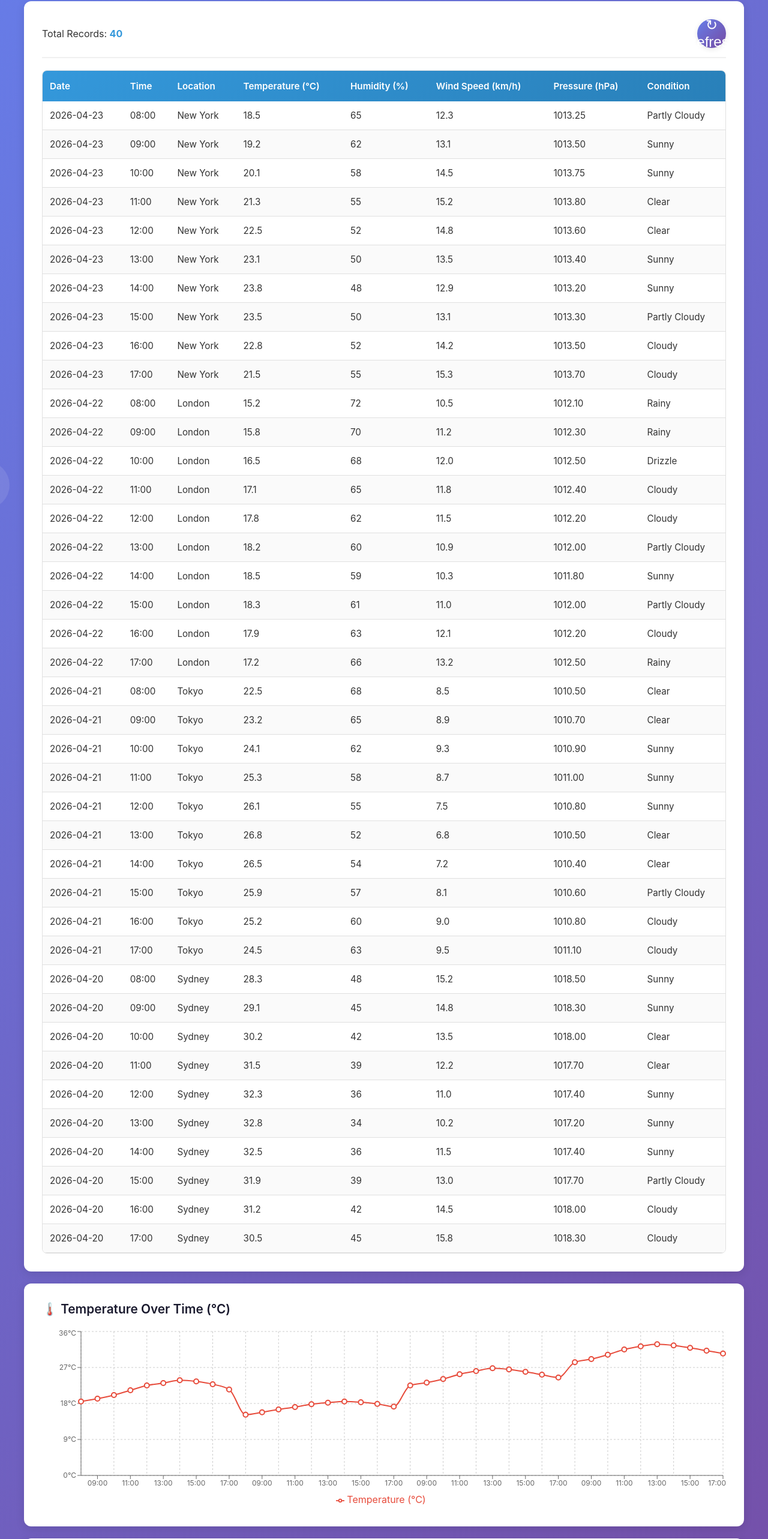
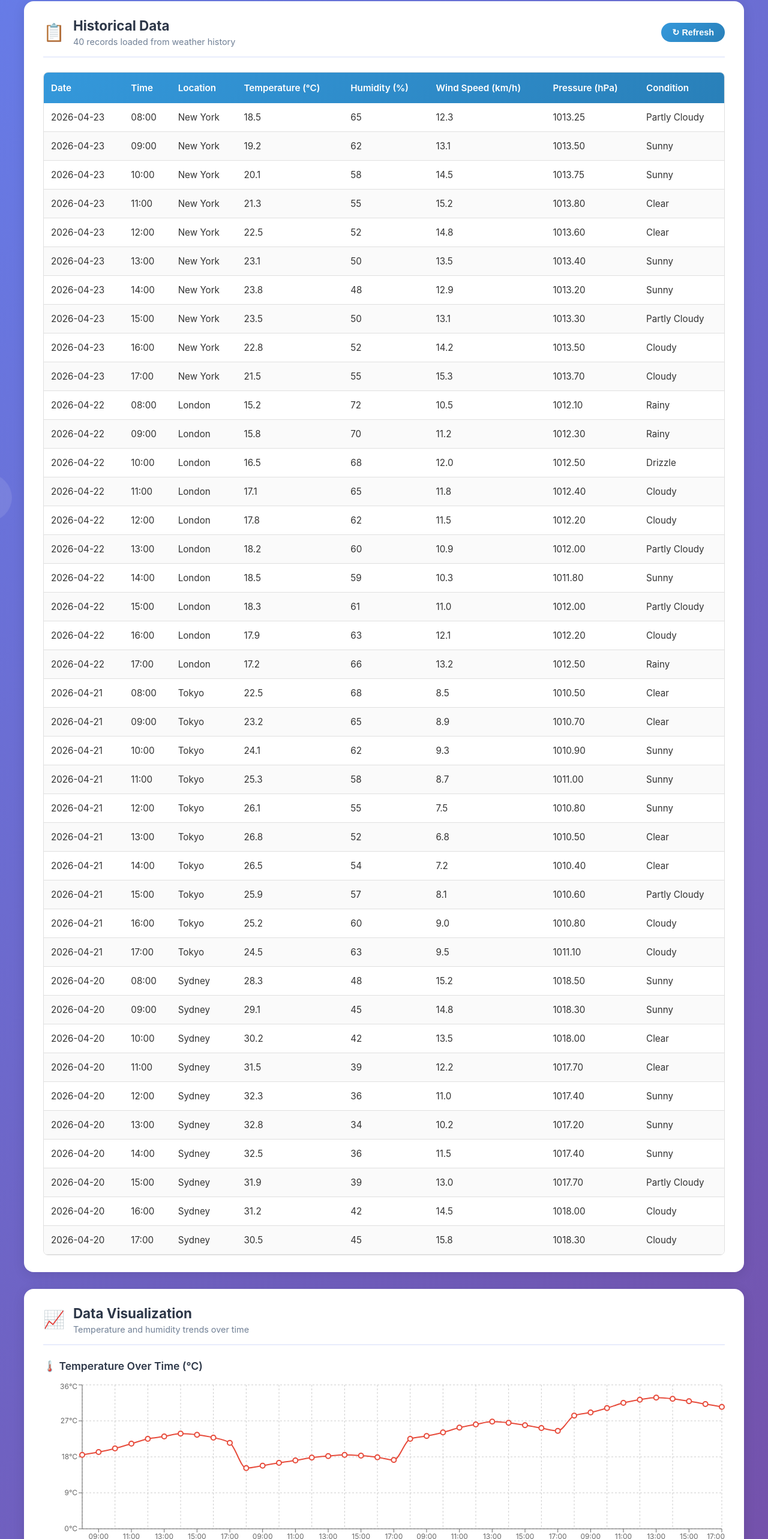
Before and after one commit to pesasi86000/Real_Time_Weather_Data_Pipeline_Frontend, a React (Vite) app: page /history in a window 1280 px wide. Shown: the part 228-2794 px from the top of the page at 60% size. Built offline with nearby package versions, Linux system fonts and the light colour scheme.

Commit message:
Refactor frontend layout with Current Weather and Historical Data sections

```diff
--- /dev/null
+++ b/src/components/SectionHeader.css
@@ -0,0 +1,39 @@
+.section-header {
+  display: flex;
+  align-items: center;
+  justify-content: space-between;
+  gap: 16px;
+  margin-bottom: 24px;
+  padding-bottom: 16px;
+  border-bottom: 2px solid rgba(102, 126, 234, 0.15);
+}
+
+.section-header-left {
+  display: flex;
+  align-items: center;
+  gap: 14px;
+}
+
+.section-header-icon {
+  font-size: 1.8rem;
+  line-height: 1;
+  flex-shrink: 0;
+}
+
+.section-header-title {
+  font-size: 1.4rem;
+  font-weight: 700;
+  color: #2d3748;
+  margin: 0;
+  line-height: 1.2;
+}
+
+.section-header-subtitle {
+  font-size: 0.9rem;
+  color: #718096;
+  margin: 4px 0 0;
+}
+
+.section-header-action {
+  flex-shrink: 0;
+}
--- /dev/null
+++ b/src/components/SectionHeader.jsx
@@ -0,0 +1,18 @@
+import './SectionHeader.css'
+
+function SectionHeader({ icon, title, subtitle, action }) {
+  return (
+    <div className="section-header">
+      <div className="section-header-left">
+        {icon && <span className="section-header-icon">{icon}</span>}
+        <div className="section-header-text">
+          <h2 className="section-header-title">{title}</h2>
+          {subtitle && <p className="section-header-subtitle">{subtitle}</p>}
+        </div>
+      </div>
+      {action && <div className="section-header-action">{action}</div>}
+    </div>
+  )
+}
+
+export default SectionHeader
--- a/src/pages/Dashboard.css
+++ b/src/pages/Dashboard.css
@@ -6,30 +6,30 @@
 }
 
 .dashboard-header {
-  text-align: center;
+  display: flex;
+  align-items: center;
+  justify-content: space-between;
+  gap: 24px;
   margin-bottom: 40px;
   animation: fadeInDown 0.6s ease-out;
-  display: flex;
-  flex-direction: column;
-  align-items: center;
-  gap: 24px;
+  flex-wrap: wrap;
 }
 
 .header-content {
-  width: 100%;
+  flex: 1;
 }
 
 .dashboard-title {
-  font-size: 3rem;
+  font-size: 2.4rem;
   font-weight: 800;
   color: white;
-  margin-bottom: 12px;
+  margin-bottom: 8px;
   text-shadow: 0 2px 20px rgba(0, 0, 0, 0.2);
 }
 
 .dashboard-subtitle {
-  font-size: 1.2rem;
-  color: rgba(255, 255, 255, 0.9);
+  font-size: 1.1rem;
+  color: rgba(255, 255, 255, 0.85);
 }
 
 /* City Selector Styles */
@@ -136,17 +136,17 @@
   background: linear-gradient(135deg, #667eea 0%, #764ba2 100%);
   color: white;
   border: none;
-  width: 48px;
-  height: 48px;
-  border-radius: 50%;
-  font-size: 1.5rem;
+  padding: 8px 20px;
+  border-radius: 20px;
+  font-size: 0.95rem;
+  font-weight: 600;
   cursor: pointer;
   transition: all 0.3s ease;
   box-shadow: 0 4px 15px rgba(102, 126, 234, 0.3);
 }
 
 .refresh-button:hover {
-  transform: rotate(180deg) scale(1.1);
+  transform: translateY(-2px);
   box-shadow: 0 6px 20px rgba(102, 126, 234, 0.4);
 }
 
@@ -197,6 +197,17 @@
   border-top: 2px solid rgba(102, 126, 234, 0.1);
 }
 
+/* Page Sections */
+.page-section {
+  background: rgba(255, 255, 255, 0.95);
+  border-radius: 24px;
+  padding: 32px;
+  margin-bottom: 28px;
+  box-shadow: 0 8px 32px rgba(0, 0, 0, 0.1);
+  backdrop-filter: blur(10px);
+  animation: fadeInUp 0.6s ease-out;
+}
+
 /* Detail Card Grid */
 .detail-card-grid {
   display: flex;
@@ -241,31 +252,12 @@
   color: #2d3748;
 }
 
-/* Analytics Section */
-.analytics-section {
-  background: rgba(255, 255, 255, 0.95);
-  border-radius: 24px;
-  padding: 32px;
-  box-shadow: 0 8px 32px rgba(0, 0, 0, 0.1);
-  backdrop-filter: blur(10px);
+/* Analytics Grid */
+.analytics-grid {
+  display: grid;
+  grid-template-columns: repeat(auto-fit, minmax(250px, 1fr));
+  gap: 24px;
 }
-
-.analytics-title {
-  font-size: 1.8rem;
-  font-weight: 700;
-  color: #2d3748;
-  margin-bottom: 24px;
-  display: flex;
-  align-items: center;
-  gap: 12px;
-}
-
-.analytics-title::before {
-  content: '📊';
-  font-size: 2rem;
-}
-
-.analytics-grid {
   display: grid;
   grid-template-columns: repeat(auto-fit, minmax(250px, 1fr));
   gap: 24px;
--- a/src/pages/Dashboard.jsx
+++ b/src/pages/Dashboard.jsx
@@ -1,4 +1,5 @@
 import { useState, useEffect } from 'react'
+import SectionHeader from '../components/SectionHeader'
 import './Dashboard.css'
 
 function Dashboard() {
@@ -71,12 +72,12 @@ function Dashboard() {
 
   return (
     <div className="dashboard-page">
+      {/* ── Page Header ── */}
       <div className="dashboard-header">
         <div className="header-content">
           <h1 className="dashboard-title">Weather Dashboard</h1>
           <p className="dashboard-subtitle">Real-time weather monitoring and analytics</p>
         </div>
-
         <div className="city-selector-container">
           <label htmlFor="city-dropdown" className="city-label">Select City:</label>
           <select
@@ -86,9 +87,7 @@ function Dashboard() {
             onChange={handleCityChange}
           >
             {cities.map(city => (
-              <option key={city} value={city}>
-                {city}
-              </option>
+              <option key={city} value={city}>{city}</option>
             ))}
           </select>
         </div>
@@ -115,26 +114,33 @@ function Dashboard() {
 
         {!loading && !error && weatherData && (
           <>
+            {/* ── Section: Current Weather ── */}
+            <section className="page-section">
+              <SectionHeader
+                icon="🌡️"
+                title="Current Weather"
+                subtitle={`Live conditions for ${weatherData.title || weatherData.location || weatherData.city || selectedCity}`}
+                action={
+                  <button
+                    className="refresh-button"
+                    onClick={() => fetchWeatherData(selectedCity)}
+                    title="Refresh data"
+                  >
+                    ↻ Refresh
+                  </button>
+                }
+              />
+
               <div className="weather-grid">
+                {/* Main temperature card */}
                 <div className="weather-card main-card">
-                <div className="card-header">
                   <div className="location-info">
                     <h2 className="location-name">
                       {weatherData.title || weatherData.location || weatherData.city || 'Weather Update'}
                     </h2>
                     {lastUpdated && (
-                      <p className="last-updated">
-                        Updated: {lastUpdated.toLocaleTimeString()}
-                      </p>
+                      <p className="last-updated">Updated: {lastUpdated.toLocaleTimeString()}</p>
                     )}
-                  </div>
-                  <button
-                    className="refresh-button"
-                    onClick={fetchWeatherData}
-                    title="Refresh"
-                  >
-                    ↻
-                  </button>
                   </div>
 
                   <div className="weather-main">
@@ -154,6 +160,7 @@ function Dashboard() {
                   </div>
                 </div>
 
+                {/* Detail stats card */}
                 <div className="weather-card detail-card-grid">
                   <div className="mini-stat">
                     <div className="mini-stat-icon">💧</div>
@@ -196,9 +203,15 @@ function Dashboard() {
                   </div>
                 </div>
               </div>
+            </section>
 
-            <div className="analytics-section">
-              <h3 className="analytics-title">Weather Analytics</h3>
+            {/* ── Section: Weather Analytics ── */}
+            <section className="page-section">
+              <SectionHeader
+                icon="📊"
+                title="Weather Analytics"
+                subtitle="Derived insights from current conditions"
+              />
               <div className="analytics-grid">
                 <div className="analytics-card">
                   <div className="analytics-icon">📈</div>
@@ -216,7 +229,7 @@ function Dashboard() {
                   <p>Moderate (5/10)</p>
                 </div>
               </div>
-            </div>
+            </section>
           </>
         )}
       </div>
--- a/src/pages/History.css
+++ b/src/pages/History.css
@@ -10,20 +10,48 @@
 
 .history-title {
   font-size: 2.5rem;
-  color: #1a1a2e;
+  color: white;
   margin: 0 0 10px 0;
   font-weight: 700;
+  text-shadow: 0 2px 16px rgba(0,0,0,0.15);
 }
 
 .history-subtitle {
   font-size: 1.1rem;
-  color: #666;
+  color: rgba(255, 255, 255, 0.85);
   margin: 0;
 }
 
 .history-content {
   max-width: 1200px;
   margin: 0 auto;
+}
+
+/* Page Sections */
+.page-section {
+  background: white;
+  border-radius: 16px;
+  box-shadow: 0 4px 20px rgba(0, 0, 0, 0.1);
+  padding: 28px 32px;
+  margin-bottom: 28px;
+}
+
+/* Refresh button (pill style) */
+.refresh-btn {
+  background: linear-gradient(135deg, #3498db 0%, #2980b9 100%);
+  color: white;
+  border: none;
+  padding: 8px 18px;
+  border-radius: 20px;
+  font-size: 0.9rem;
+  font-weight: 600;
+  cursor: pointer;
+  transition: transform 0.2s, box-shadow 0.2s;
+}
+
+.refresh-btn:hover {
+  transform: translateY(-2px);
+  box-shadow: 0 4px 12px rgba(52, 152, 219, 0.4);
 }
 
 /* Loading State */
@@ -52,7 +80,7 @@
 
 .loading-text {
   font-size: 1.1rem;
-  color: #666;
+  color: rgba(255, 255, 255, 0.9);
 }
 
 /* Error State */
@@ -98,10 +126,6 @@
   box-shadow: 0 5px 15px rgba(255, 107, 107, 0.4);
 }
 
-.retry-button:active {
-  transform: translateY(0);
-}
-
 /* Empty State */
 .empty-container {
   background: linear-gradient(135deg, #f0f0f0 0%, #e8e8e8 100%);
@@ -127,55 +151,6 @@
   color: #666;
   font-size: 1rem;
   margin: 10px 0;
-}
-
-/* Table Container */
-.table-container {
-  background: white;
-  border-radius: 12px;
-  box-shadow: 0 4px 15px rgba(0, 0, 0, 0.1);
-  padding: 30px;
-  margin: 20px 0;
-}
-
-.table-info {
-  display: flex;
-  justify-content: space-between;
-  align-items: center;
-  margin-bottom: 20px;
-  padding-bottom: 15px;
-  border-bottom: 2px solid #f0f0f0;
-}
-
-.record-count {
-  color: #333;
-  font-size: 1rem;
-  margin: 0;
-}
-
-.record-count strong {
-  color: #3498db;
-  font-weight: 700;
-}
-
-.refresh-button {
-  background: linear-gradient(135deg, #3498db 0%, #2980b9 100%);
-  color: white;
-  border: none;
-  padding: 10px 20px;
-  border-radius: 6px;
-  cursor: pointer;
-  font-size: 0.95rem;
-  transition: transform 0.2s, box-shadow 0.2s;
-}
-
-.refresh-button:hover {
-  transform: translateY(-2px);
-  box-shadow: 0 4px 10px rgba(52, 152, 219, 0.4);
-}
-
-.refresh-button:active {
-  transform: translateY(0);
 }
 
 /* Table Wrapper & Scroll */
@@ -237,7 +212,7 @@
 }
 
 .table-row:hover {
-  background-color: #f8f9fa;
+  background-color: #f0f7ff;
 }
 
 .table-row:nth-child(even) {
@@ -245,7 +220,7 @@
 }
 
 .table-row:nth-child(even):hover {
-  background-color: #f0f0f0;
+  background-color: #eaf4ff;
 }
 
 .table-cell {
@@ -253,6 +228,24 @@
   color: #333;
   word-break: break-word;
   max-width: 300px;
+}
+
+/* Charts */
+.chart-container {
+  margin-bottom: 8px;
+}
+
+.chart-container--spaced {
+  margin-top: 32px;
+  padding-top: 24px;
+  border-top: 1px solid #f0f0f0;
+}
+
+.chart-title {
+  font-size: 1.1rem;
+  color: #2d3748;
+  margin: 0 0 16px 0;
+  font-weight: 600;
 }
 
 /* Responsive */
@@ -265,14 +258,8 @@
     font-size: 2rem;
   }
 
-  .table-container {
-    padding: 20px 10px;
-  }
-
-  .table-info {
-    flex-direction: column;
-    gap: 15px;
-    align-items: flex-start;
+  .page-section {
+    padding: 20px 16px;
   }
 
   .history-table {
@@ -289,25 +276,12 @@
 }
 
 @media (max-width: 480px) {
-  .history-page {
-    padding: 20px 5px;
-  }
-
   .history-title {
     font-size: 1.5rem;
   }
 
-  .history-subtitle {
-    font-size: 0.95rem;
-  }
-
-  .history-header {
-    margin-bottom: 30px;
-  }
-
-  .table-container {
-    padding: 15px 10px;
-    margin: 15px 0;
+  .page-section {
+    padding: 16px 12px;
   }
 
   .history-table {
@@ -321,34 +295,16 @@
   .sortable-header {
     padding: 10px 4px;
   }
-
-  .header-content {
-    gap: 4px;
-  }
 }
 
-/* ── Chart Sections ── */
-.chart-container {
-  background: white;
-  border-radius: 12px;
-  box-shadow: 0 4px 15px rgba(0, 0, 0, 0.1);
-  padding: 30px;
-  margin: 20px 0;
+/* Loading State */
+.loading-container {
+  display: flex;
+  flex-direction: column;
+  align-items: center;
+  justify-content: center;
+  padding: 80px 20px;
+  gap: 20px;
 }
 
-.chart-title {
-  font-size: 1.3rem;
-  color: #1a1a2e;
-  margin: 0 0 20px 0;
-  font-weight: 600;
-}
-
-@media (max-width: 768px) {
-  .chart-container {
-    padding: 20px 10px;
-  }
-
-  .chart-title {
-    font-size: 1.1rem;
-  }
-}
+/* end of History.css */
--- a/src/pages/History.jsx
+++ b/src/pages/History.jsx
@@ -10,6 +10,7 @@ import {
   ResponsiveContainer,
   Legend,
 } from 'recharts'
+import SectionHeader from '../components/SectionHeader'
 import './History.css'
 
 function History() {
@@ -115,6 +116,7 @@ function History() {
 
   return (
     <div className="history-page">
+      {/* ── Page Header ── */}
       <div className="history-header">
         <h1 className="history-title">Historical Weather Records</h1>
         <p className="history-subtitle">View and analyze past weather data</p>
@@ -141,16 +143,18 @@ function History() {
 
         {!loading && !error && historicalData.length > 0 && (
           <>
-            {/* ── Historical Data Table ── */}
-            <div className="table-container">
-              <div className="table-info">
-                <p className="record-count">
-                  Total Records: <strong>{historicalData.length}</strong>
-                </p>
-                <button className="refresh-button" onClick={loadCSVData} title="Refresh data">
+            {/* ── Section: Historical Data Table ── */}
+            <section className="page-section">
+              <SectionHeader
+                icon="📋"
+                title="Historical Data"
+                subtitle={`${historicalData.length} records loaded from weather history`}
+                action={
+                  <button className="refresh-btn" onClick={loadCSVData} title="Refresh data">
                     ↻ Refresh
                   </button>
-              </div>
+                }
+              />
 
               <div className="table-wrapper">
                 <table className="history-table">
@@ -189,11 +193,18 @@ function History() {
                   </tbody>
                 </table>
               </div>
-            </div>
+            </section>
 
-            {/* ── Temperature Line Chart ── */}
+            {/* ── Section: Data Visualization ── */}
+            <section className="page-section">
+              <SectionHeader
+                icon="📈"
+                title="Data Visualization"
+                subtitle="Temperature and humidity trends over time"
+              />
+
               <div className="chart-container">
-              <h2 className="chart-title">🌡️ Temperature Over Time (°C)</h2>
+                <h3 className="chart-title">🌡️ Temperature Over Time (°C)</h3>
                 <ResponsiveContainer width="100%" height={300}>
                   <LineChart data={historicalData}>
                     <CartesianGrid strokeDasharray="3 3" />
@@ -213,9 +224,8 @@ function History() {
                 </ResponsiveContainer>
               </div>
 
-            {/* ── Humidity Line Chart ── */}
-            <div className="chart-container">
-              <h2 className="chart-title">💧 Humidity Over Time (%)</h2>
+              <div className="chart-container chart-container--spaced">
+                <h3 className="chart-title">💧 Humidity Over Time (%)</h3>
                 <ResponsiveContainer width="100%" height={300}>
                   <LineChart data={historicalData}>
                     <CartesianGrid strokeDasharray="3 3" />
@@ -234,6 +244,7 @@ function History() {
                   </LineChart>
                 </ResponsiveContainer>
               </div>
+            </section>
           </>
         )}
 
--- a/src/pages/Home.jsx
+++ b/src/pages/Home.jsx
@@ -4,6 +4,7 @@ import './Home.css'
 function Home() {
   return (
     <div className="home-page">
+      {/* ── Hero ── */}
       <div className="hero-section">
         <div className="hero-content">
           <h1 className="hero-title">
@@ -11,12 +12,11 @@ function Home() {
             Real-Time Weather Intelligence
           </h1>
           <p className="hero-subtitle">
-            Experience weather data like never before with our cutting-edge real-time pipeline
+            Monitor live conditions, explore forecasts, and analyze historical data — all in one place.
           </p>
           <div className="hero-buttons">
             <Link to="/dashboard" className="btn btn-primary">
-              View Dashboard
-              <span className="btn-arrow">→</span>
+              View Dashboard <span className="btn-arrow">→</span>
             </Link>
             <Link to="/forecast" className="btn btn-secondary">
               7-Day Forecast
@@ -34,6 +34,37 @@ function Home() {
         </div>
       </div>
 
+      {/* ── Quick Navigation Sections ── */}
+      <div className="quick-sections">
+        <Link to="/dashboard" className="quick-section-card">
+          <div className="qs-icon">🌡️</div>
+          <div className="qs-body">
+            <h3>Current Weather</h3>
+            <p>Live temperature, humidity, wind and visibility for any city</p>
+          </div>
+          <span className="qs-arrow">→</span>
+        </Link>
+
+        <Link to="/history" className="quick-section-card">
+          <div className="qs-icon">📋</div>
+          <div className="qs-body">
+            <h3>Historical Data</h3>
+            <p>Browse and visualize past weather records from the data pipeline</p>
+          </div>
+          <span className="qs-arrow">→</span>
+        </Link>
+
+        <Link to="/forecast" className="quick-section-card">
+          <div className="qs-icon">📅</div>
+          <div className="qs-body">
+            <h3>7-Day Forecast</h3>
+            <p>Plan ahead with accurate weekly weather predictions</p>
+          </div>
+          <span className="qs-arrow">→</span>
+        </Link>
+      </div>
+
+      {/* ── Features ── */}
       <div className="features-section">
         <h2 className="section-title">Why Choose WeatherPro?</h2>
         <div className="features-grid">
@@ -41,52 +72,48 @@ function Home() {
             <div className="feature-icon">⚡</div>
             <h3 className="feature-title">Real-Time Updates</h3>
             <p className="feature-description">
-              Get instant weather updates powered by our advanced data pipeline
+              Instant weather updates powered by our advanced data pipeline
             </p>
           </div>
-
           <div className="feature-card">
             <div className="feature-icon">🎯</div>
             <h3 className="feature-title">Accurate Data</h3>
             <p className="feature-description">
-              Precision weather forecasting with 99% accuracy guaranteed
+              Precision forecasting with 99% accuracy guaranteed
             </p>
           </div>
-
           <div className="feature-card">
             <div className="feature-icon">📱</div>
             <h3 className="feature-title">Responsive Design</h3>
             <p className="feature-description">
-              Beautiful interface that works seamlessly on all your devices
+              Beautiful interface that works seamlessly on all devices
             </p>
           </div>
-
           <div className="feature-card">
             <div className="feature-icon">🌍</div>
             <h3 className="feature-title">Global Coverage</h3>
             <p className="feature-description">
-              Access weather data from thousands of locations worldwide
+              Weather data from thousands of locations worldwide
             </p>
           </div>
-
           <div className="feature-card">
             <div className="feature-icon">📊</div>
             <h3 className="feature-title">Detailed Analytics</h3>
             <p className="feature-description">
-              Comprehensive weather metrics and historical data analysis
+              Comprehensive metrics and historical data analysis
             </p>
           </div>
-
           <div className="feature-card">
             <div className="feature-icon">🔔</div>
             <h3 className="feature-title">Smart Alerts</h3>
             <p className="feature-description">
-              Receive notifications for severe weather conditions
+              Notifications for severe weather conditions
             </p>
           </div>
         </div>
       </div>
 
+      {/* ── Stats ── */}
       <div className="stats-section">
         <div className="stats-grid">
           <div className="stat-card">
@@ -108,12 +135,12 @@ function Home() {
         </div>
       </div>
 
+      {/* ── CTA ── */}
       <div className="cta-section">
         <h2 className="cta-title">Ready to Experience Premium Weather Data?</h2>
         <p className="cta-subtitle">Join thousands of users who trust WeatherPro</p>
         <Link to="/dashboard" className="btn btn-large">
-          Get Started Now
-          <span className="btn-arrow">→</span>
+          Get Started Now <span className="btn-arrow">→</span>
         </Link>
       </div>
     </div>
```
Also changed, not shown: src/pages/Home.css (+64 -1 lines), 1 other file (tests, documents, lock files or other folders). Lines whose indentation alone changed are shown as unchanged.
